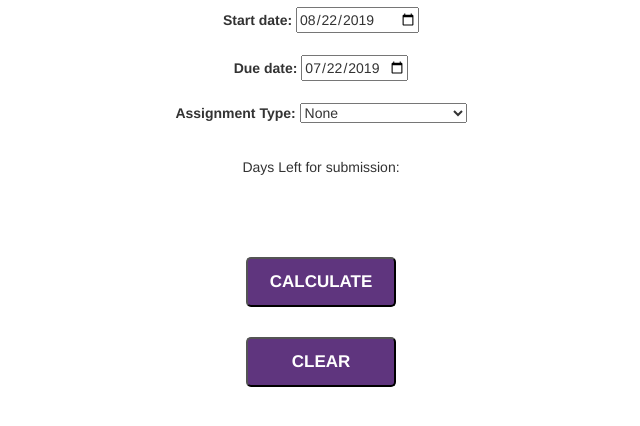
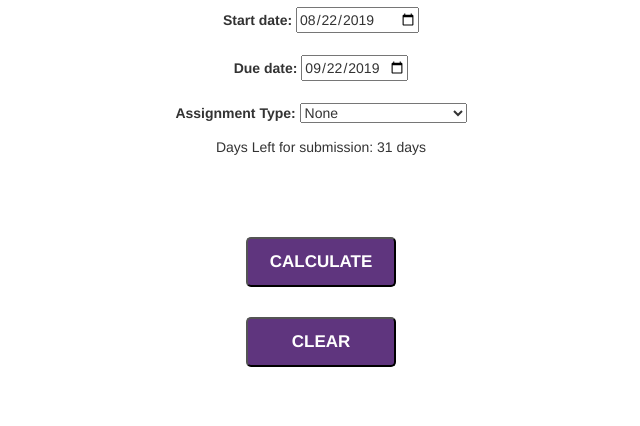
Before and after one commit to SurekshyaSharma/AssignmentCalculator, a plain HTML site: page index.html in a window 1280 px wide. Shown: the part 56-482 px from the top of the page, without its empty margins (319-959 px from the left). Drawn offline with nearby package versions, Linux system fonts and the light colour scheme.

Commit message:
days left calculation

```diff
--- a/index.html
+++ b/index.html
@@ -119,7 +119,7 @@
                         <div>
                             <label for="due">Due date:</label>
                             <input type="date" id="dueDate" name="trip-start"
-                            value="2019-07-22"
+                            value="2019-09-22"
                             min="2018-01-01" max="2019-12-31">
                         </div>
 
@@ -171,9 +171,8 @@
 
 
                 </form>
-                        <div id='Datenoti'>
+                        <div id='daysLeft'>
                         <br>
-                        <p>Days Left for submission:</p>
                         </div>
 
                     <form>
--- a/su.js
+++ b/su.js
@@ -1,8 +1,10 @@
 $(document).ready( function () {
 
     AssignCalculator();
+    dateDiffInDays()
 
 });
+
 
 function AssignCalculator(){
 
@@ -17,13 +19,6 @@ function AssignCalculator(){
       //   console.log('Day:',submitDay,'Month:', submitMonth,'Year:',submitYear);
 
         /*************INput type**************************************************************** */
-      start = document.getElementById("startDate").value;
-      var startDate = start.split("-");
-      console.log(startDate[0], startDate[1],startDate[2]);
-
-      submit = document.getElementById("dueDate").value;
-      var submitDate = submit.split("-");
-      console.log(submitDate[0], submitDate[1],submitDate[2]);
 
       assignmentType = document.getElementById("assignType").value;
 
@@ -80,3 +75,39 @@ function AssignCalculator(){
         }
 
     }
+
+    function dateDiffInDays()
+    {
+          start = document.getElementById("startDate").value;
+          var startDate = start.split("-");
+          console.log(startDate[0], startDate[1],startDate[2]);
+          submit = document.getElementById("dueDate").value;
+          var submitDate = submit.split("-");
+          console.log(submitDate[0], submitDate[1],submitDate[2]);
+
+         //   var calculation = submitDate[2] -startDate[2];
+         //   console.log(calculation);
+
+          var date_diff_indays = function(start, submit) {
+            dt1 = new Date(start);
+            dt2 = new Date(submit);
+            return Math.floor((Date.UTC(dt2.getFullYear(), dt2.getMonth(), dt2.getDate()) - Date.UTC(dt1.getFullYear(), dt1.getMonth(), dt1.getDate()) ) /(1000 * 60 * 60 * 24));
+            }
+            console.log(date_diff_indays(start, submit));
+
+            if (date_diff_indays(start, submit)== 0){
+
+               ($("#daysLeft").empty());
+
+               $("#daysLeft").append(
+                  '<p>'+'Days Left for submission:'+ '</p>')
+
+               }else{
+
+               ($("#daysLeft").empty());
+
+                $("#daysLeft").append(
+               '<p>'+'Days Left for submission:'+' '+ date_diff_indays(start, submit)+' '+'days'+ '</p>')
+               }
+
+    }
```
